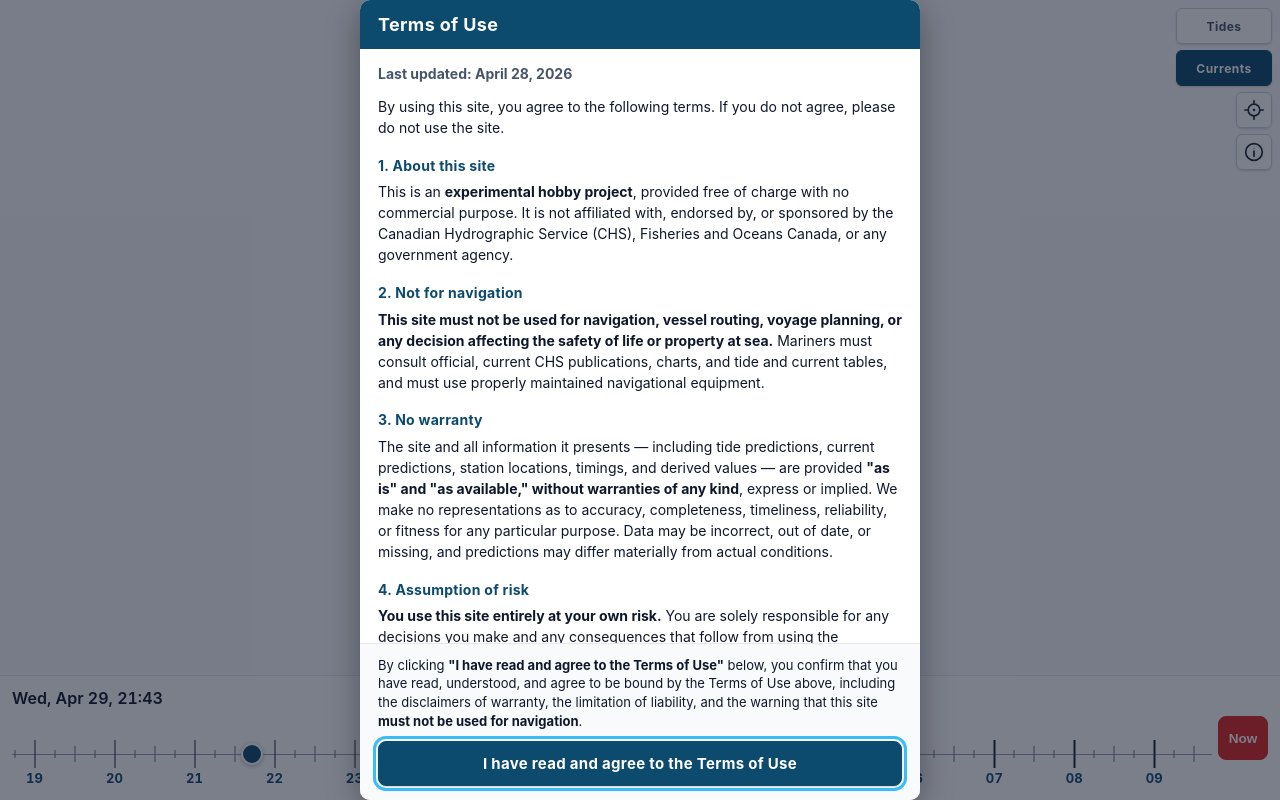
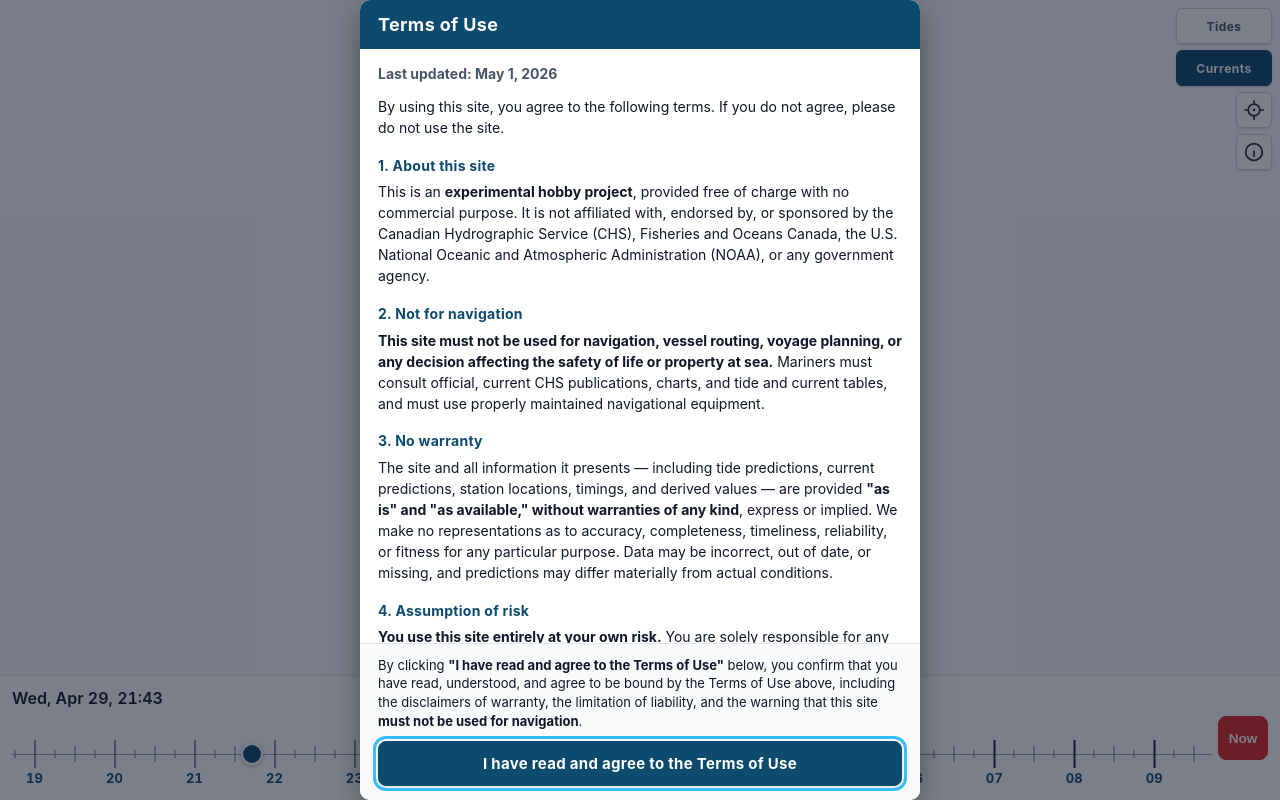
Before and after one commit to ericbrandon/currently, a Preact app in the folder web/: page / in a window 1280 px wide. Built offline with nearby package versions, Linux system fonts and the light colour scheme; no server answers.

Commit message:
made slack current purple circle bigger, and added NOAA disclaimer to TOS

```diff
--- a/web/src/map/currentStationLayer.ts
+++ b/web/src/map/currentStationLayer.ts
@@ -39,7 +39,7 @@ const ARROW_POINTS = "30,4 50,26 38,26 38,54 22,54 22,26 10,26";
 const SVG_TEMPLATE = `
 <svg class="current-arrow" viewBox="0 0 60 60" width="60" height="60" preserveAspectRatio="xMidYMid meet">
   <polygon class="shape shape-arrow" points="${ARROW_POINTS}" />
-  <circle  class="shape shape-slack" cx="30" cy="30" r="16" />
+  <circle  class="shape shape-slack" cx="30" cy="30" r="23" />
 </svg>`;
 
 /** Reference magnitude used to scale the arrow size. At |v| ≥ this, the
--- a/web/src/state/store.ts
+++ b/web/src/state/store.ts
@@ -86,7 +86,7 @@ effect(() => {
 // Terms-of-Use gate. Acceptance is recorded in localStorage under a
 // versioned key — bump TOS_VERSION any time the terms change materially
 // so existing users are re-prompted (see notes/TOS.md §6).
-export const TOS_VERSION = "v1";
+export const TOS_VERSION = "v1.1";
 const TOS_STORAGE_KEY = `tos-accepted-${TOS_VERSION}`;
 
 function readTosAccepted(): boolean {
--- a/web/src/ui/TosModal.tsx
+++ b/web/src/ui/TosModal.tsx
@@ -40,7 +40,7 @@ export function TosModal() {
       <div class="tos-modal">
         <h2 id="tos-title" class="tos-title">Terms of Use</h2>
         <div class="tos-scroll">
-          <p class="tos-last-updated"><strong>Last updated: April 28, 2026</strong></p>
+          <p class="tos-last-updated"><strong>Last updated: May 1, 2026</strong></p>
 
           <p>
             By using this site, you agree to the following terms. If you do not
@@ -52,7 +52,8 @@ export function TosModal() {
             This is an <strong>experimental hobby project</strong>, provided
             free of charge with no commercial purpose. It is not affiliated
             with, endorsed by, or sponsored by the Canadian Hydrographic
-            Service (CHS), Fisheries and Oceans Canada, or any government
+            Service (CHS), Fisheries and Oceans Canada, the U.S. National
+            Oceanic and Atmospheric Administration (NOAA), or any government
             agency.
           </p>
 
```
